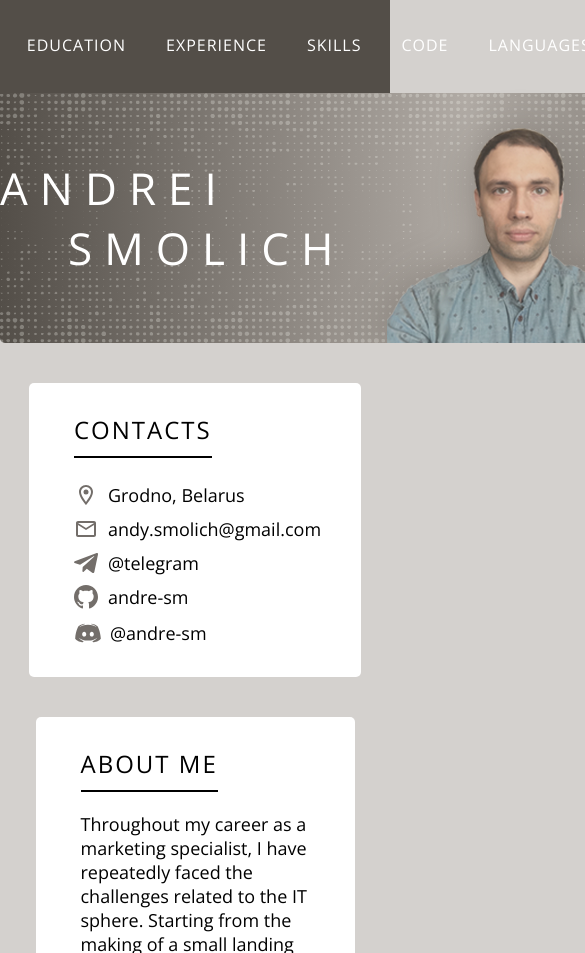
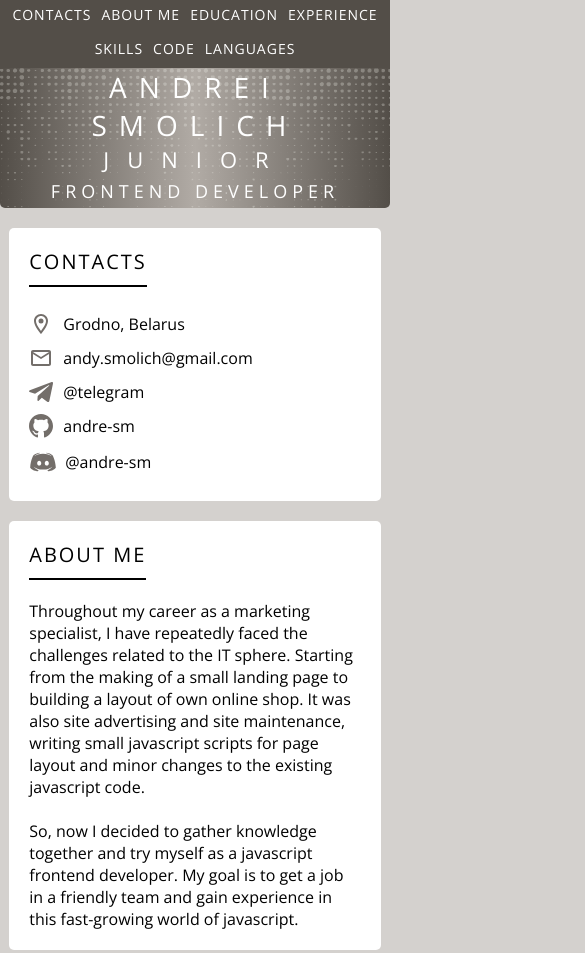
Before and after one commit to andre-sm/rsschool-cv, a plain HTML site: page index.html in a window 390 px wide. Shown: the top 953 px of the page, 585 px wide, since content can reach past the window. Drawn offline with nearby package versions, Linux system fonts and the light colour scheme.

Commit message:
feat: add responsive design

```diff
--- a/style.css
+++ b/style.css
@@ -271,3 +271,162 @@ pre {
 .more-weight {
   font-weight: 400;
 }
+
+
+@media (max-width: 1200px) {
+  h1 {
+    font-size: 36px;
+  }
+
+  .profile__title-down {
+    font-size: 20px;
+  }
+
+  #about-me {
+    flex: 0 1 50%;
+  }
+}
+
+@media (max-width: 1024px) {
+
+  h1 {
+    font-size: 32px;
+  }
+
+  #profile {
+    height: 200px;
+  }
+
+  .profile__photo-box img {
+    height: 90%;
+  }
+
+  #code {
+    flex: 0 1 50%;
+  }
+
+  .profile__title-up {
+    font-size: 28px;
+  }
+
+  .profile__title-down {
+    font-size: 18px;
+    letter-spacing: 5px;
+  }
+}
+
+@media (max-width: 896px) {
+
+  body {
+    font-size: 16px;
+  }
+
+  h1 {
+    font-size: 28px;
+  }
+
+  h2 {
+    font-size: 20px;
+  }
+
+  .section {
+    margin-top: 20px;
+    padding: 20px;
+  }
+
+  .nav__list li {
+    padding: 20px 10px 25px 10px;
+    font-size: 14px;
+  }
+
+  .nav__link {
+    font-size: 14px;
+  }
+
+  #about-me,
+  #experience,
+  #code,
+  #education {
+    flex: 0 1 85%;
+  }
+
+  .profile__photo-box img {
+    height: 87%;
+  }
+
+  .profile__surname {
+    margin-left: 28px;
+  }
+
+  .profile__title-up {
+    font-size: 24px;
+    letter-spacing: 18px;
+  }
+
+  .profile__title-down {
+    font-size: 14px;
+    letter-spacing: 5px;
+  }
+
+  .footer__info {
+    margin-top: 20px;
+    font-size: 14px;
+  }
+
+  .footer__rss-logo {
+    height: 30px;
+  }
+}
+
+@media (max-width: 668px) {
+  .nav__list {
+    flex-wrap: wrap;
+  }
+
+  .nav__list li {
+    padding: 5px 5px 10px 5px;
+  }
+
+  #profile {
+    flex-direction: column;
+    height: 140px;
+  }
+
+  #contacts,
+  #about-me,
+  #skills,
+  #education,
+  #languages,
+  #experience,
+  #code {
+    flex: 0 1 85%;
+  }
+
+  .profile__photo-box {
+    display: none;
+  }
+
+  .profile__name-box {
+    order: -1;
+  }
+
+  .profile__name {
+    text-align: center;
+  }
+
+  .profile__surname {
+    margin-left: 0;
+  }
+
+  .profile__job-title {
+    order: -1;
+  }
+
+  .profile__title-up {
+    font-size: 22px;
+  }
+
+  .profile__title-down {
+    font-size: 18px;
+  }
+}
```
